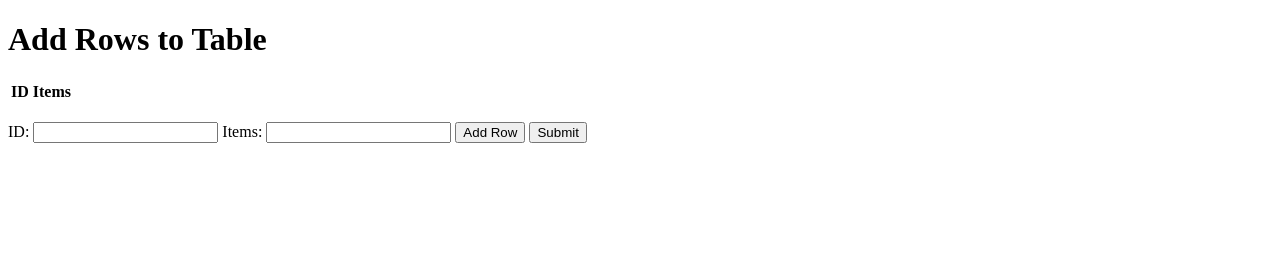
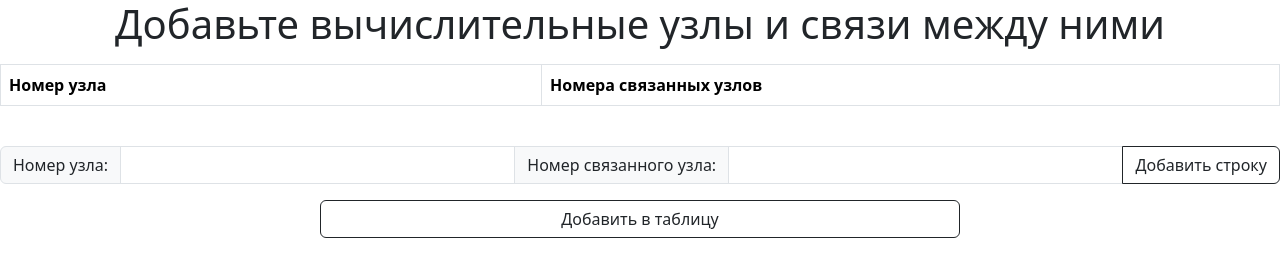
Before and after one commit to MSenso/echo-info, a website: page frontend/html/index.html in a window 1280 px wide. Drawn offline with nearby package versions, Linux system fonts and the light colour scheme.

Commit message:
changed the design of a page

```diff
--- a/frontend/html/index.html
+++ b/frontend/html/index.html
@@ -1,49 +1,46 @@
 <!DOCTYPE html>
 <html>
-  <head>
-    <title>Dynamically Add Rows to Table</title>
-    <script>
-      function addRow() {
-        // Get the table and input values
-        var table = document.getElementById("myTable");
-        var id = document.getElementById("id").value;
-        var items = document.getElementById("items").value.split(",");
 
-        // Create a new row and cells
-        var newRow = table.insertRow(-1);
-        var idCell = newRow.insertCell(0);
-        var itemsCell = newRow.insertCell(1);
+<head>
+  <title>Dynamically Add Rows to Table</title>
+  <script src="html/resources/js/add-rows.js"></script>
+  <link href="https://cdn.jsdelivr.net/npm/bootstrap@5.3.0-alpha1/dist/css/bootstrap.min.css" rel="stylesheet"
+    integrity="sha384-GLhlTQ8iRABdZLl6O3oVMWSktQOp6b7In1Zl3/Jr59b6EGGoI1aFkw7cmDA6j6gD" crossorigin="anonymous">
+</head>
 
-        // Set the cell values
-        idCell.innerHTML = id;
-        itemsCell.innerHTML = "[" + items.join(", ") + "]";
+<body>
+  <figure class="text-center">
+    <h1>Добавьте вычислительные узлы и связи между ними</h1>
+  </figure>
 
-        // Clear the input values
-        document.getElementById("id").value = "";
-        document.getElementById("items").value = "";
-      }
-    </script>
-  </head>
-  <body>
-    <h1>Add Rows to Table</h1>
+  <table id="myTable" class="table table-bordered">
+    <thead>
+      <tr>
+        <th scope="col" style="width: 42.3%">Номер узла</th>
+        <th scope="col" >Номера связанных узлов</th>
+      </tr>
+    </thead>
+    <tbody class="table-group-divider">
+  </table>
 
-    <table id="myTable">
-      <tr>
-        <th>ID</th>
-        <th>Items</th>
-      </tr>
-    </table>
 
-    <br>
+  <br>
 
-    <label for="id">ID:</label>
-    <input type="text" id="id">
+  <div class="input-group mb-3">
+    <span class="input-group-text">Номер узла:</span>
+    <input class="form-control" type="text" id="id">
+    <span class="input-group-text">Номер связанного узла:</span>
+    <input class="form-control" type="text" id="items">
+    <button class="btn btn-outline-dark" onclick="addRow()">Добавить строку</button>
+  </div>
 
-    <label for="items">Items:</label>
-    <input type="text" id="items">
+  <div class="d-grid gap-2 col-6 mx-auto">
+    <button class="btn btn-outline-dark" onclick="submit()">Добавить в таблицу</button>
+  </div>
+  <script src="https://cdn.jsdelivr.net/npm/bootstrap@5.3.0-alpha1/dist/js/bootstrap.bundle.min.js"
+    integrity="sha384-w76AqPfDkMBDXo30jS1Sgez6pr3x5MlQ1ZAGC+nuZB+EYdgRZgiwxhTBTkF7CXvN"
+    crossorigin="anonymous"></script>
+  <script src="html/resources/js/index.js"></script>
+</body>
 
-    <button onclick="addRow()">Add Row</button>
-    <button onclick="submit()">Submit</button>
-    <script src="html/resources/js/index.js"></script>
-  </body>
 </html>
```
Also changed, not shown: frontend/html/resources/js/add-rows.js (added, +17 -0 lines).
